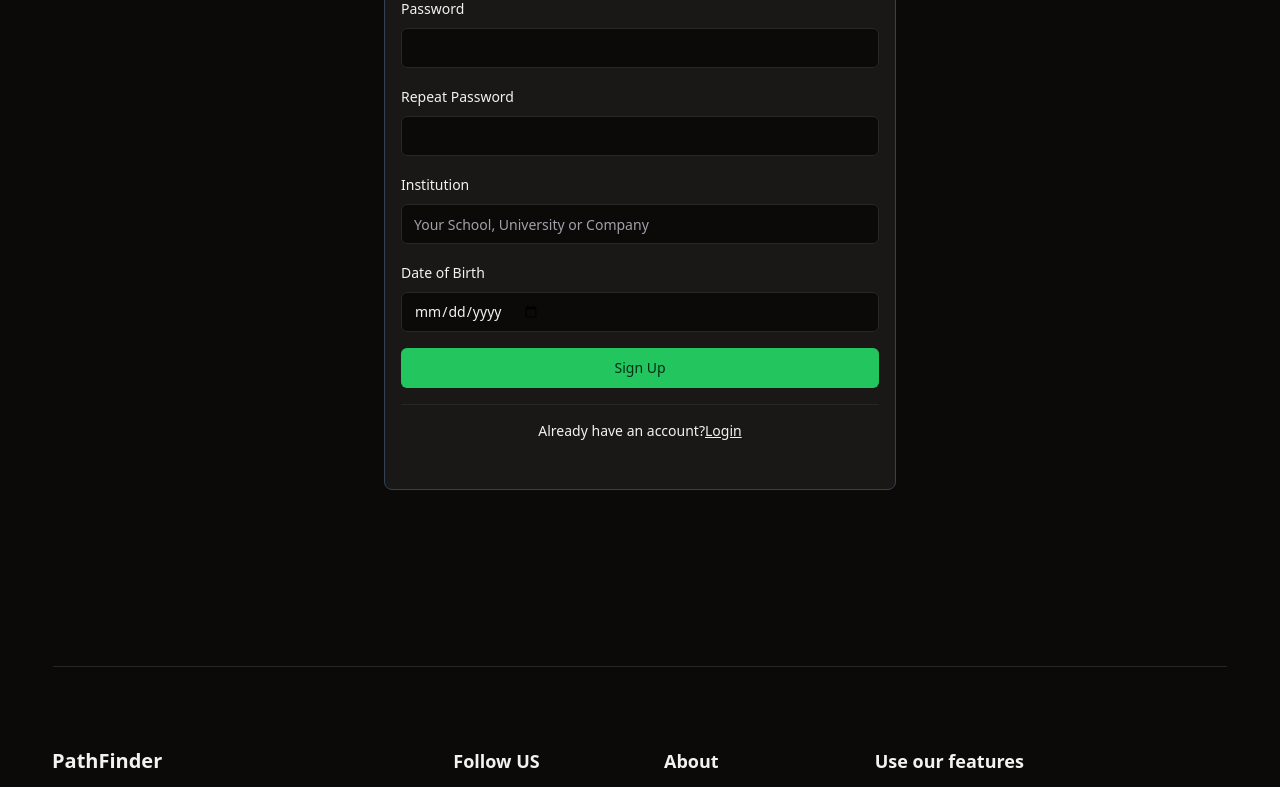
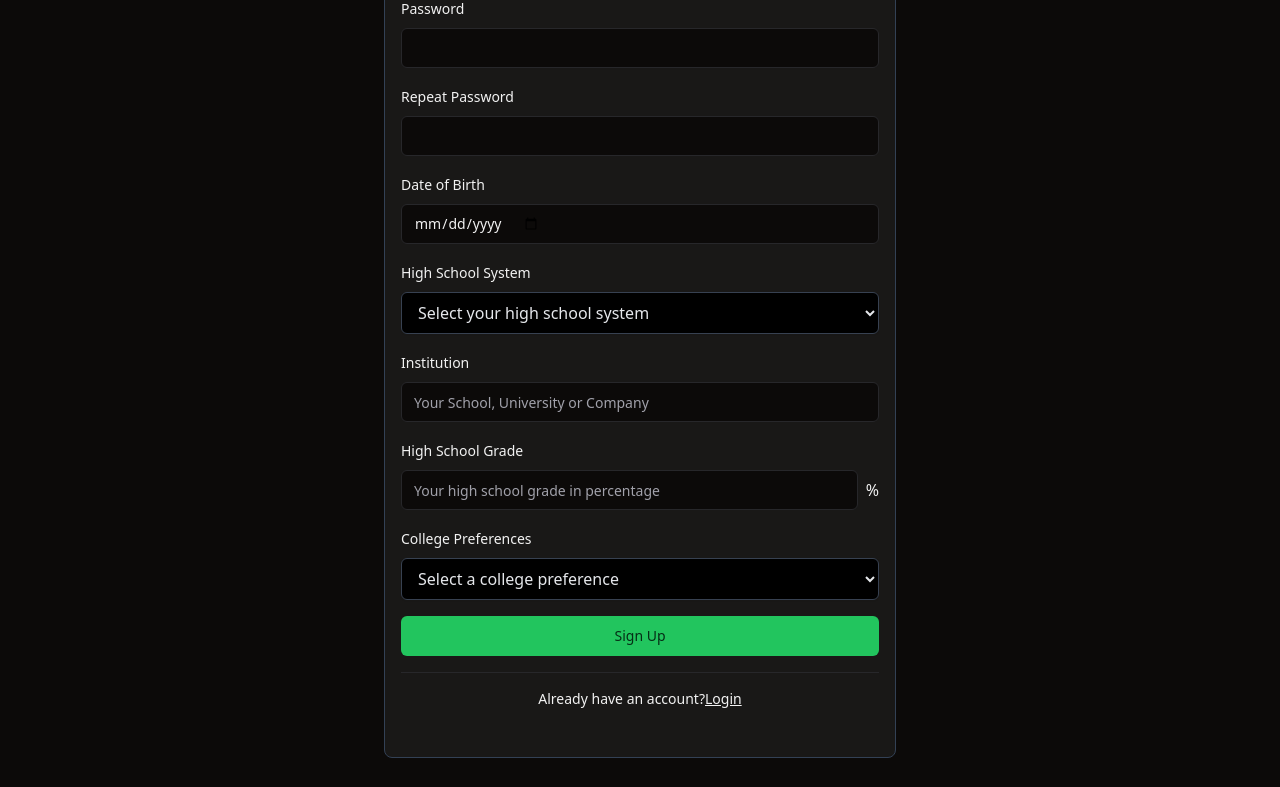
Before and after one commit to HamzaA598/PathFinder, a React (Vite) app in the folder PathFinder/Frontend/PathFinder-Frontend/: page /signup in a window 1280 px wide. Shown: the part 454-1241 px from the top of the page. Built offline with nearby package versions, Linux system fonts and the light colour scheme; some icons are missing.

Commit message:
Added necessary fields

```diff
--- a/PathFinder/Frontend/PathFinder-Frontend/src/Pages/Signup/Signup.tsx
+++ b/PathFinder/Frontend/PathFinder-Frontend/src/Pages/Signup/Signup.tsx
@@ -14,7 +14,10 @@ export default function Signup() {
     password: string,
     repeatPassword: string,
     institution: string,
-    dob: string
+    dob: string,
+    highSchoolSystem: string,
+    highSchoolGrade: number,
+    preferences: string
   ) => {
     try {
       if (password !== repeatPassword) {
@@ -34,6 +37,9 @@ export default function Signup() {
           password: password,
           institution: institution,
           dob: dob,
+          highSchoolSystem: highSchoolSystem,
+          highSchoolGrade: highSchoolGrade,
+          preferences: preferences,
         }
       );
       // handle response
--- a/PathFinder/Frontend/PathFinder-Frontend/src/Pages/Signup/components/SignupForm.tsx
+++ b/PathFinder/Frontend/PathFinder-Frontend/src/Pages/Signup/components/SignupForm.tsx
@@ -13,7 +13,10 @@ interface SignupProps {
     password: string,
     repeatPassword: string,
     institution: string,
-    dob: string
+    dob: string,
+    highSchoolSystem: string,
+    highSchoolGrade: number,
+    preferences: string
   ) => void;
 }
 
@@ -25,6 +28,9 @@ function SignupForm({ signup }: SignupProps) {
   const [repeatPassword, setRepeatPassword] = useState("");
   const [institution, setInstitution] = useState("");
   const [dob, setDob] = useState("");
+  const [highSchoolSystem, setHighSchoolSystem] = useState("");
+  const [highSchoolGrade, setHighSchoolGrade] = useState(0);
+  const [preferences, setPreferences] = useState("");
 
   return (
     <form
@@ -37,7 +43,10 @@ function SignupForm({ signup }: SignupProps) {
           !sName?.trim() ||
           !repeatPassword?.trim() ||
           !institution?.trim() ||
-          !dob?.trim()
+          !dob?.trim() ||
+          !highSchoolSystem.trim() ||
+          highSchoolGrade <= 0 ||
+          !preferences.trim()
         ) {
           return;
         }
@@ -48,7 +57,10 @@ function SignupForm({ signup }: SignupProps) {
           password,
           repeatPassword,
           institution,
-          dob
+          dob,
+          highSchoolSystem,
+          highSchoolGrade,
+          preferences
         );
       }}
     >
@@ -111,6 +123,37 @@ function SignupForm({ signup }: SignupProps) {
             }}
           />
         </div>
+
+        <div className="space-y-2">
+          <Label htmlFor="dob">Date of Birth</Label>
+          <Input
+            id="dob"
+            placeholder="DD-MM-YYYY"
+            required
+            type="date"
+            onChange={(e) => {
+              setDob(e.target.value);
+            }}
+          />
+        </div>
+
+        <div className="space-y-2">
+          <Label htmlFor="highSchoolSystem">High School System</Label>
+          <select
+            id="highSchoolSystem"
+            required
+            value={highSchoolSystem}
+            onChange={(e) => setHighSchoolSystem(e.target.value)}
+            className="block w-full px-3 py-2 border rounded-md shadow-sm focus:outline-none focus:border-indigo-500 focus:ring-1 focus:ring-indigo-500 bg-white text-black dark:bg-black dark:text-gray-200 dark:border-gray-700"
+          >
+            <option value="">Select your high school system</option>
+            <option value="Thanawya Amma">Thanawya Amma</option>
+            <option value="STEM">STEM</option>
+            <option value="American">American</option>
+            <option value="IG">IG</option>
+          </select>
+        </div>
+
         <div className="space-y-2">
           <Label htmlFor="institution">Institution</Label>
           <Input
@@ -121,18 +164,46 @@ function SignupForm({ signup }: SignupProps) {
             }}
           />
         </div>
+
         <div className="space-y-2">
-          <Label htmlFor="dob">Date of Birth</Label>
-          <Input
-            id="dob"
-            placeholder="YYYY-MM-DD"
+          <Label htmlFor="highSchoolGrade">High School Grade</Label>
+          <div className="flex items-center">
+            {" "}
+            <Input
+              id="highSchoolGrade"
+              type="number"
+              placeholder="Your high school grade in percentage"
+              required
+              min={0}
+              max={100}
+              onChange={(e) => setHighSchoolGrade(parseInt(e.target.value))}
+              className="w-full"
+            />
+            <span className="ml-2">%</span>{" "}
+          </div>
+        </div>
+
+        <div className="space-y-2">
+          <Label htmlFor="preferences">College Preferences</Label>
+          <select
+            id="preferences"
             required
-            type="date"
-            onChange={(e) => {
-              setDob(e.target.value);
-            }}
-          />
+            value={preferences}
+            onChange={(e) => setPreferences(e.target.value)}
+            className="block w-full px-3 py-2 border rounded-md shadow-sm focus:outline-none focus:border-indigo-500 focus:ring-1 focus:ring-indigo-500 bg-white text-black dark:bg-black dark:text-gray-200 dark:border-gray-700" // Black background in dark mode
+          >
+            {/* todo: need to add all majors */}
+            <option value="">Select a college preference</option>
+            <option value="Engineering">Engineering</option>
+            <option value="Medicine">Medicine</option>
+            <option value="Law">Law</option>
+            <option value="Business">Business</option>
+            <option value="Arts">Arts</option>
+            <option value="Computer Science">Computer Science</option>
+            <option value="Pharmacy">Pharmacy</option>
+          </select>
         </div>
+
         <Button className="w-full" type="submit">
           Sign Up
         </Button>
```
